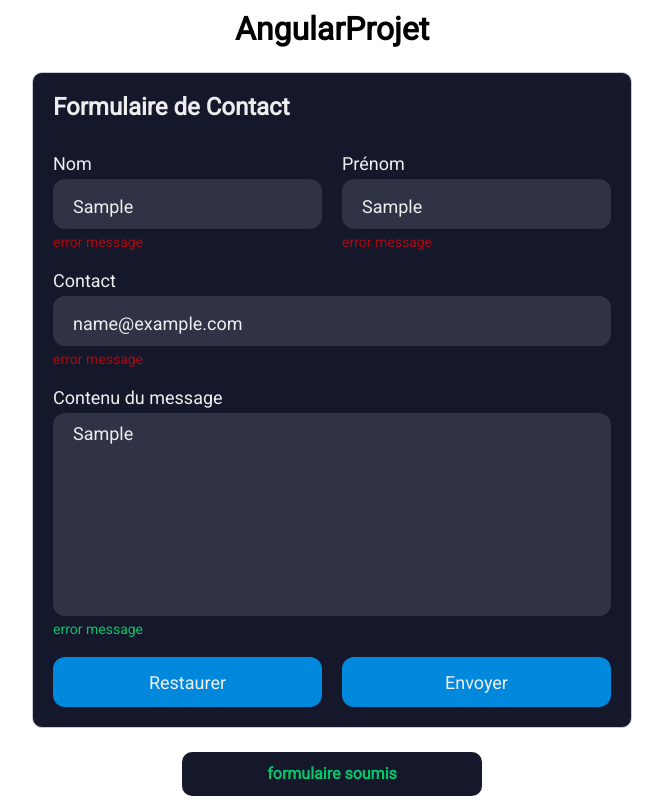
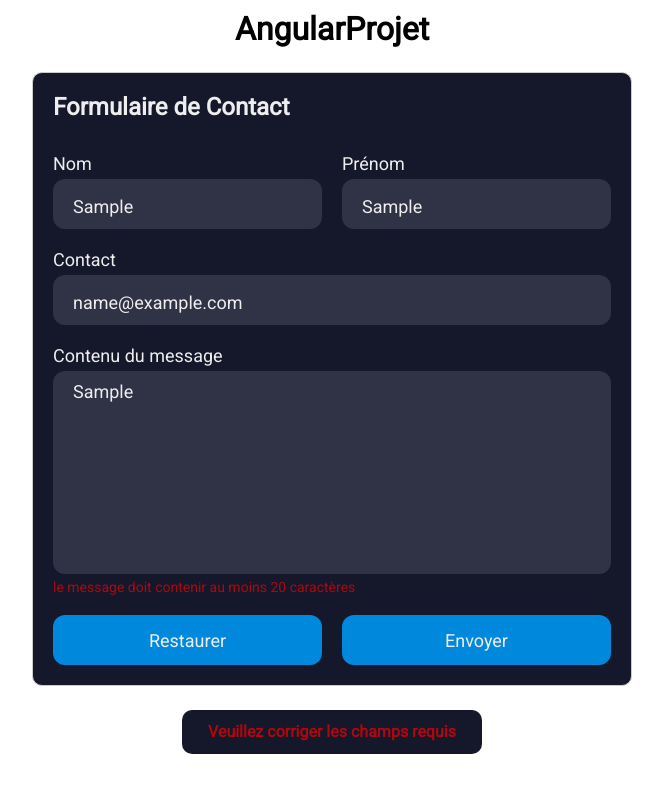
Before and after one commit to danielgonzalez0/WS-Angular-playground, an Angular app: page / in a window 1280 px wide. Both pictures are taken after typing "Sample", "Sample", "name@example.com", "Sample" into the empty fields and a click on the button "Envoyer". Shown: the whole page, without its empty margins (308-971 px from the left). Built offline with nearby package versions, Linux system fonts and the light colour scheme.

Commit message:
feature : handle validation errors and submit

```diff
--- a/src/app/components/template-form/template-form.component.html
+++ b/src/app/components/template-form/template-form.component.html
@@ -1,4 +1,10 @@
-<form class="form-container" autocomplete="false" (ngSubmit)="onSubmit()" (reset)="onReset()">
+<form
+  class="form-container"
+  #contactForm="ngForm"
+  autocomplete="false"
+  (ngSubmit)="onSubmit(contactForm)"
+  (reset)="onReset(contactForm)"
+>
   <h2 id="form-title">Formulaire de Contact</h2>
   <fieldset id="firstname-field">
     <label for="lastname">Nom</label>
@@ -11,8 +17,17 @@
       placeholder="ex: John"
       autocomplete="false"
       [(ngModel)]="message.lastname"
+      #lastname="ngModel"
     />
-    <span class="message error">error message</span>
+    <!-- gestion erreur lastname -->
+    @if (lastname.errors && (lastname.dirty || lastname.touched ||
+    contactForm.submitted) && submitted) { @if(lastname.errors['required']) {<span
+      class="message error"
+      >le nom est requis</span
+    >} @if(lastname.errors['minlength']) {<span class="message error"
+      >le nom doit contenir au moins 2 caractères</span
+    >} }
+    <!-- fin gestion erreur lastname -->
   </fieldset>
   <fieldset id="lastname-field">
     <label for="firstname">Prénom</label>
@@ -25,8 +40,17 @@
       placeholder="ex: Doe"
       autocomplete="false"
       [(ngModel)]="message.firstname"
+      #firstname="ngModel"
     />
-    <span class="message error">error message</span>
+    <!-- gestion erreur firstname -->
+    @if (firstname.errors && (firstname.dirty || firstname.touched ||
+    contactForm.submitted) && submitted) { @if(firstname.errors['required']) {<span
+      class="message error"
+      >le prénom est requis</span
+    >} @if(firstname.errors['minlength']) {<span class="message error"
+      >le prénom doit contenir au moins 2 caractères</span
+    >} }
+    <!-- fin gestion erreur firstname -->
   </fieldset>
   <fieldset id="email-field">
     <label for="email">Contact</label>
@@ -39,8 +63,16 @@
       placeholder="ex: john.doe@mail.com"
       autocomplete="false"
       [(ngModel)]="message.email"
+      #email="ngModel"
     />
-    <span class="message error">error message</span>
+    <!-- gestion erreur email -->
+    @if (email.errors && (email.dirty || email.touched || contactForm.submitted) && submitted)
+    { @if(email.errors['required']) {<span class="message error"
+      >l'adresse mail est requis</span
+    >} @if(email.errors['email']) {<span class="message error"
+      >Veuillez entrer un email valide</span
+    >} }
+    <!-- fin gestion erreur email -->
   </fieldset>
   <fieldset id="content-field">
     <label for="content">Contenu du message</label>
@@ -48,14 +80,29 @@
       id="content"
       name="content"
       required
+      minlength="20"
       placeholder="Saisir commentaire"
       autocomplete="false"
       [(ngModel)]="message.content"
+      #content="ngModel"
     ></textarea>
-    <span class="message">error message</span>
+    <!-- gestion erreur content -->
+    @if (content.errors && (content.dirty || content.touched ||
+    contactForm.submitted) && submitted) { @if(content.errors['required']) {<span
+      class="message error"
+      >le contenu du message est requis</span
+    >} @if(content.errors['minlength']) {<span class="message error"
+      >le message doit contenir au moins 20 caractères</span
+    >} }
+    <!-- fin gestion erreur content -->
   </fieldset>
 
   <button type="reset" id="reset" class="btn">Restaurer</button>
   <button type="submit" id="submit" class="btn">Envoyer</button>
 </form>
-<p class="message">formulaire soumis</p>
+@if(formSubmittedWithSuccess) {
+  <p class="message">formulaire soumis</p>
+}
+@if(submitted && !formSubmittedWithSuccess) {
+  <p class="message error">Veuillez corriger les champs requis</p>
+}
--- a/src/app/components/template-form/template-form.component.ts
+++ b/src/app/components/template-form/template-form.component.ts
@@ -1,5 +1,5 @@
 import { Component } from '@angular/core';
-import { FormsModule } from '@angular/forms';
+import { FormsModule, NgForm } from '@angular/forms';
 import { Message } from '../../models/message.models';
 
 @Component({
@@ -7,29 +7,51 @@ import { Message } from '../../models/message.models';
   standalone: true,
   imports: [FormsModule],
   templateUrl: './template-form.component.html',
-  styleUrl: './template-form.component.scss'
+  styleUrl: './template-form.component.scss',
 })
 export class TemplateFormComponent {
-
   message: Message = {
     lastname: '',
     firstname: '',
     email: '',
-    content: ''
+    content: '',
   };
 
-  onReset(): void {
-    console.log('Resetting form');
+  submitted: boolean = false;
+  formSubmittedWithSuccess: boolean = false;
+  timeoutFn: ReturnType<typeof setTimeout> | null = null;
 
+  onReset(form: NgForm): void {
+    this.submitted = false;
+    this.formSubmittedWithSuccess = false;
     this.message = {
       lastname: '',
       firstname: '',
       email: '',
-      content: ''
+      content: '',
     };
+
+    if (this.timeoutFn) {
+      clearTimeout(this.timeoutFn);
+      this.timeoutFn = null;
+    }
+    form.reset();
+    console.log('Form reset');
   }
 
-  onSubmit(): void {
-    console.log(this.message);
+  onSubmit(form: NgForm): void {
+
+    console.log('form.valid', form.valid);
+    this.submitted = true;
+
+    if (form.valid) {
+      this.formSubmittedWithSuccess = true;
+      this.timeoutFn = setTimeout(() => {
+        this.onReset(form);
+      }, 3000);
+      console.log('Form submitted', this.message, this.formSubmittedWithSuccess);
+    }
+
+
   }
 }
```
